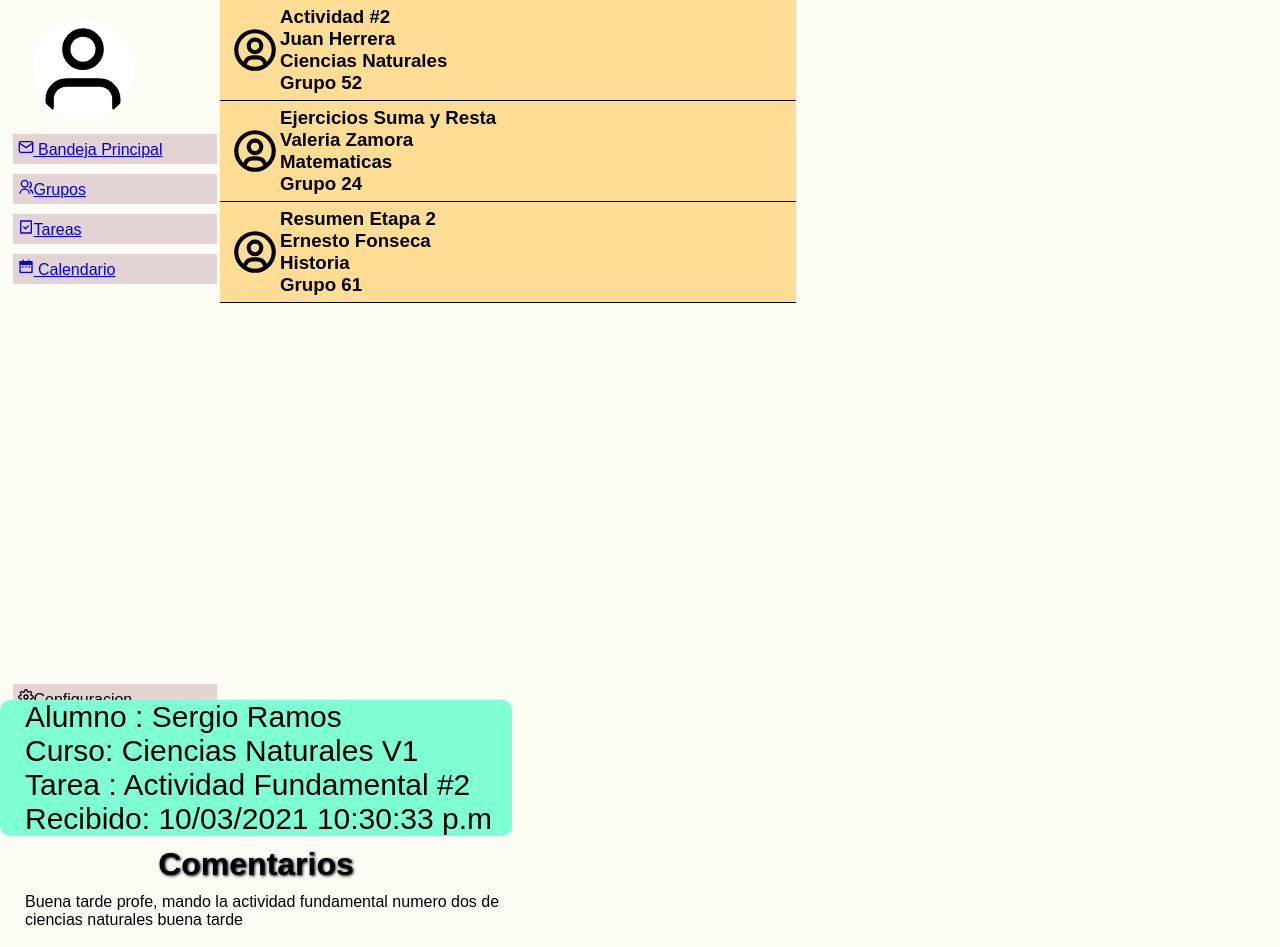
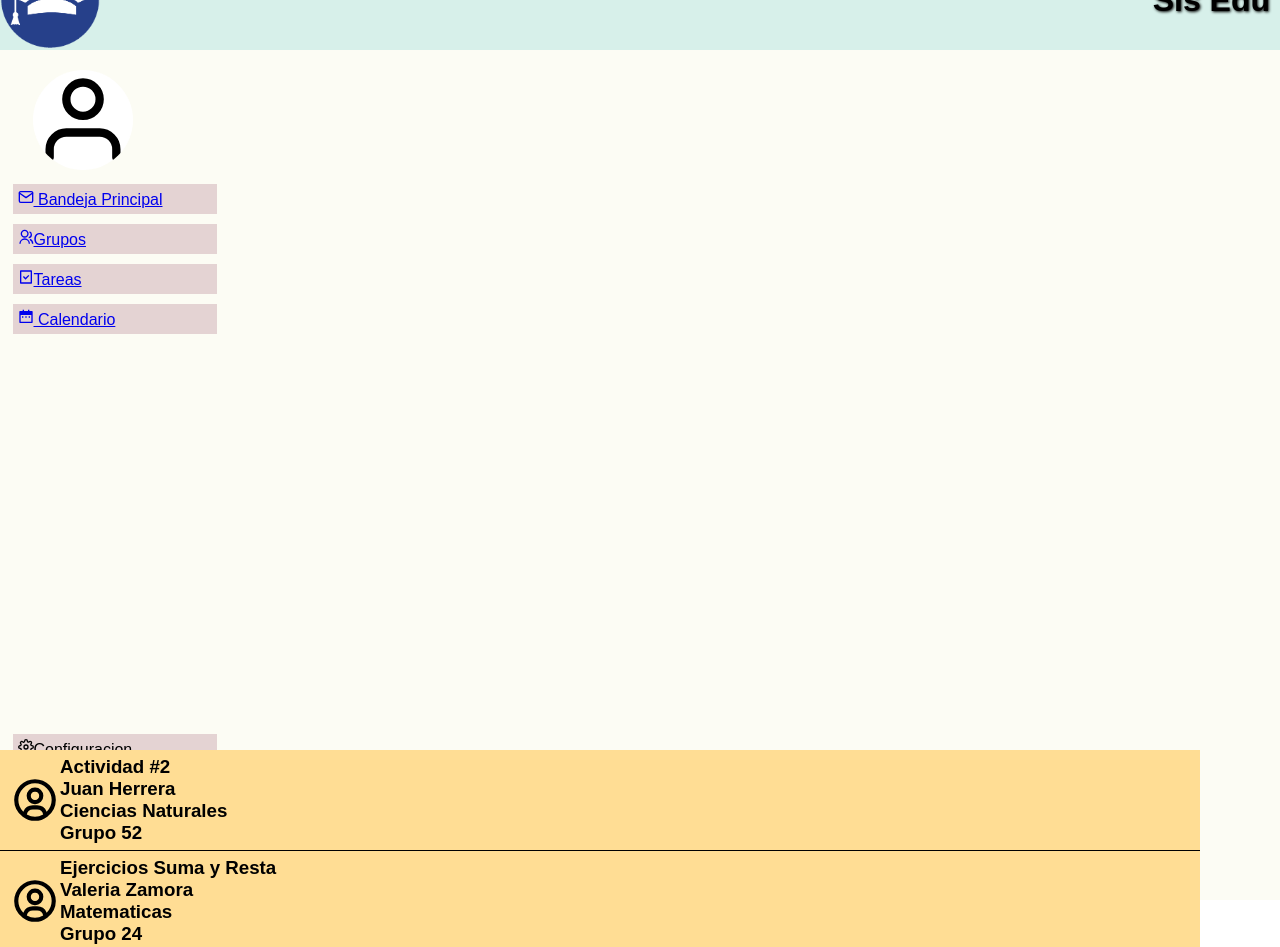
Before and after one commit to rs288/SisEdu, a React (Create React App) app: page /feed in a window 1280 px wide. Shown: the top 947 px of the page. Built offline with nearby package versions, Linux system fonts and the light colour scheme.

Commit message:
se añadieron funcionalidades para primera prueba de usuario

```diff
--- a/package.json
+++ b/package.json
@@ -3,7 +3,7 @@
   "version": "0.1.0",
   "private": true,
   "dependencies": {
-    "@material-ui/core": "^4.11.3",
+    "@material-ui/core": "^4.11.4",
     "@testing-library/jest-dom": "^5.11.4",
     "@testing-library/react": "^11.1.0",
     "@testing-library/user-event": "^12.1.10",
--- a/src/App.js
+++ b/src/App.js
@@ -35,12 +35,8 @@ function App() {
             <div className = "feed-container">
               <Header/>
               <Sidebar/>
-                <div className = "general-view">
+                <div >
                   <EmailContainer mails = {mails}/>
-                </div>
-                <div className = "specific-view">
-                  <MailInformation/>
-                  <MailContent/>
                 </div>
             </div>
           </Route>
--- a/src/components/EmailContainer.jsx
+++ b/src/components/EmailContainer.jsx
@@ -1,14 +1,20 @@
 import React from 'react'
 import MailCard from './MailCard';
+import MailInformation from './MailInformation';
 
 function EmailContainer(props) {
+
     return (
         <div>
+            <div className = "card">
             {
                 props.mails.map(mail => (
                     <MailCard key= {mail.id} mail = {mail}/>
                 ))
             }
+            </div>
+
+
         </div>
     )
 }
--- a/src/components/GroupsContainer.jsx
+++ b/src/components/GroupsContainer.jsx
@@ -11,6 +11,7 @@ function GroupsContainer() {
         {id:uuidv4(), grupo: 52, materia: "Ciencias Naturales", alumnosActivos: 10}
     ]
 
+
     const [groups, setGroups] = useState(groupData)
         //AGREGAR TAREAS NUEVAS
         const agregarGrupo = (grupo) => {
@@ -21,6 +22,12 @@ function GroupsContainer() {
             ])
 
         }
+    const displayInformation = (e) => {
+        e.preventDefault()
+        console.log('hiciste clic en una carta we')
+
+
+    }
     return (
         <div className = "feed-container">
             <Header/>
@@ -28,8 +35,7 @@ function GroupsContainer() {
             <div className = "general-view">
                 {
                     groups.map(group => (
-                        <GroupCard key = {group.id} group = {group} />
-
+                        <GroupCard key = {group.id} group = {group} onClick = {displayInformation}/>
                     ))
                 }
             </div>
--- a/src/components/MailCard.jsx
+++ b/src/components/MailCard.jsx
@@ -1,12 +1,72 @@
-import React from 'react'
+import React, { useState } from 'react'
 import * as BiIcons from 'react-icons/bi'
 import '../styles/Feed.css'
+import {Modal,TextField, Button } from '@material-ui/core'
+import MailInformation from './MailInformation';
+import {makeStyles} from '@material-ui/core/styles'
+
 
 function MailCard(props) {
+    const information = {
+        alumno: props.mail.name,
+        materia: props.mail.materia,
+        tarea: props.mail.tarea
+    }
 
+    const openCloseModal = () => {
+        setModalOpen(!modalIsOpen);
+    }
+    const [modalIsOpen, setModalOpen] = useState(false);
 
+const useStyles = makeStyles((theme)=>({
+    modal: {
+        position: 'absolute',
+        width: 400,
+        backgroundColor: 'white',
+        border: '2px solid #000',
+        boxShadow: theme.shadows[5],
+        padding: theme.spacing(2,4,3),
+        top: '50%',
+        left: '50%',
+        transform: 'translate(-50%, -50%)'
+    },
+    textfield:{
+        width: '100%'
+    }
+}))
+const styles = useStyles();
+const revision =(
+    <div className = {styles.modal}>
+        <div align = 'center'>
+            <h2>Revision</h2>
+        </div>
+        <label>Alumno: {props.mail.name}</label>
+        <br/>
+        <label>Tarea: {props.mail.tarea}</label>
+        <br/>
+        <label>Materia: {props.mail.materia}</label>
+        <br/>
+        <label>Grupos: {props.mail.grupo}</label>
+        <br/>
+        <br/>
+        <label>Calificacion</label>
+        <br/>
+
+        <TextField label = "0/100"/>
+            <br/>
+            <br/>
+        <label >Retroalimentacion de tarea</label>
+        <br/>
+        <TextField label = "retroalimentacion"/>
+            <br/>
+        <div align = "center">
+        <button onClick = {openCloseModal}>Revisar tarea</button>
+        </div>
+    </div>
+)
     return (
-        <div className = "card">
+
+        <div className = "card" onClick = {openCloseModal}>
             <BiIcons.BiUserCircle className = "card-icon"/>
             <div className = "card-information">
                 <h3>{props.mail.tarea}</h3>
@@ -14,6 +74,12 @@ function MailCard(props) {
                 <h3>{props.mail.materia}</h3>
                 <h3>Grupo {props.mail.grupo}</h3>
             </div>
+            <Modal
+            open = {modalIsOpen}
+            onClose = {setModalOpen}
+            >
+                {revision}
+            </Modal>
         </div>
     )
 }
--- a/src/components/MailContent.jsx
+++ b/src/components/MailContent.jsx
@@ -10,8 +10,8 @@ function MailContent() {
                 buena tarde
             </p>
             <button className = "download-button"> <BsIcons.BsDownload/> Act2C.N.V1S2.pdf</button>
-            <button className = "revision-button"
-            >Revisar Actividad </button>
+            <button className = "revision-button">Revisar Actividad </button>
+
 
 
         </div>
--- a/src/components/MailInformation.jsx
+++ b/src/components/MailInformation.jsx
@@ -1,18 +1,17 @@
-import React from 'react'
+import React, { useEffect, useState } from 'react'
 import * as BiIcons from 'react-icons/bi'
 import '../styles/Feed.css'
 
-function MailInformation() {
+
+function MailInformation(props) {
     return (
-        <div className = "info-card">
+        <div className = "info-card" >
             <div className = "student-info">
-                <p>Alumno : Sergio Ramos</p>
-                <p>Curso: Ciencias Naturales V1</p>
-                <p>Tarea : Actividad Fundamental #2</p>
-                <p>Recibido: 10/03/2021 10:30:33 p.m</p>
+                <p></p>
+                <p>Curso: </p>
+                <p>Tarea </p>
             </div>
         </div>
     )
 }
-
 export default MailInformation
--- a/src/styles/Feed.css
+++ b/src/styles/Feed.css
@@ -92,7 +92,7 @@ ul li:hover{
     display: flex;
     flex-wrap: wrap;
     flex-direction: row;
-    width: 100%;
+    width: 1200px;
     height: 100px;
     background-color: #FFDD94;
     border-bottom: 1px solid black;
```
Also changed, not shown: src/helpers/MailInformationConstructor.js (added, +12 -0 lines), 2 other files (tests, documents, lock files or other folders).
